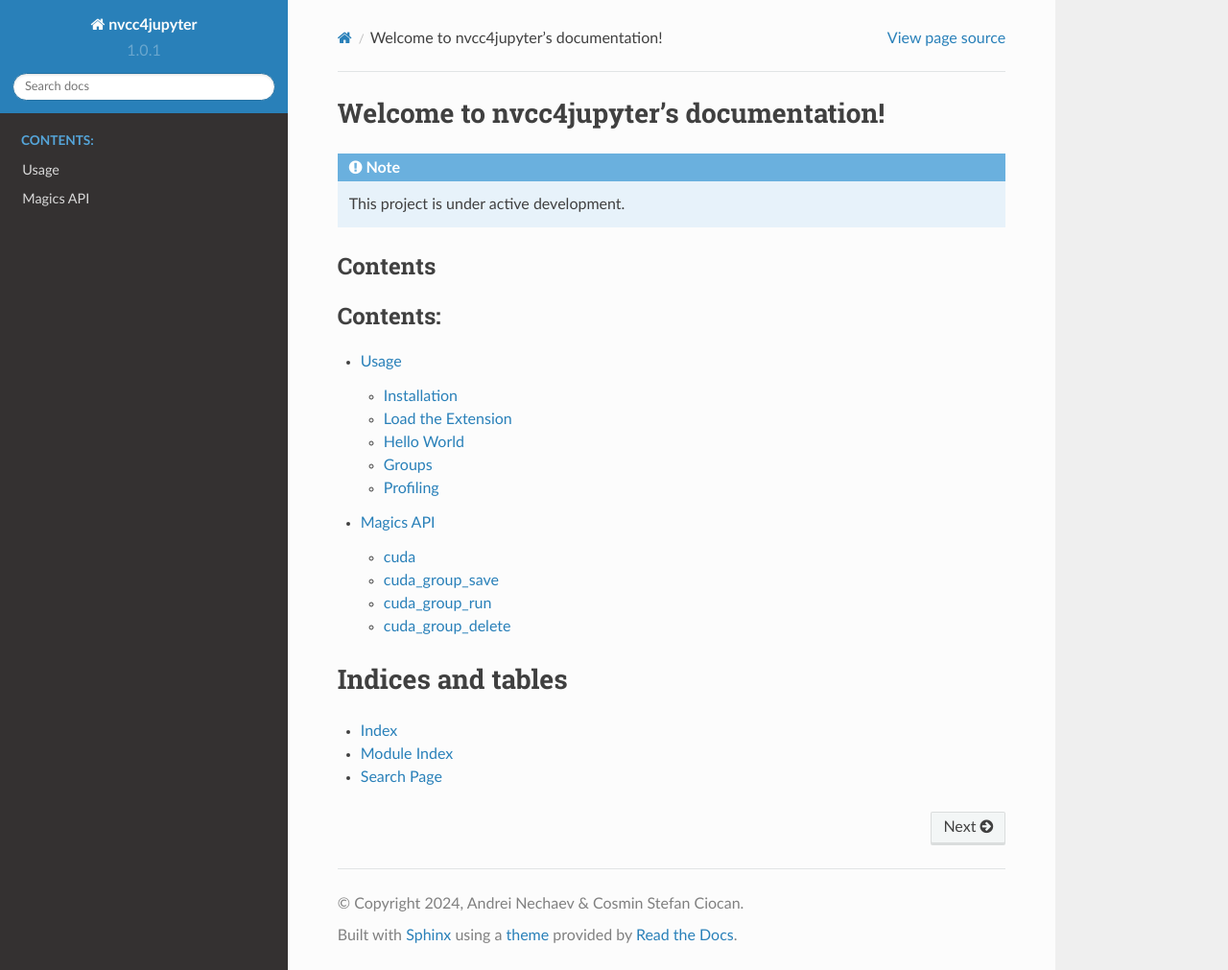
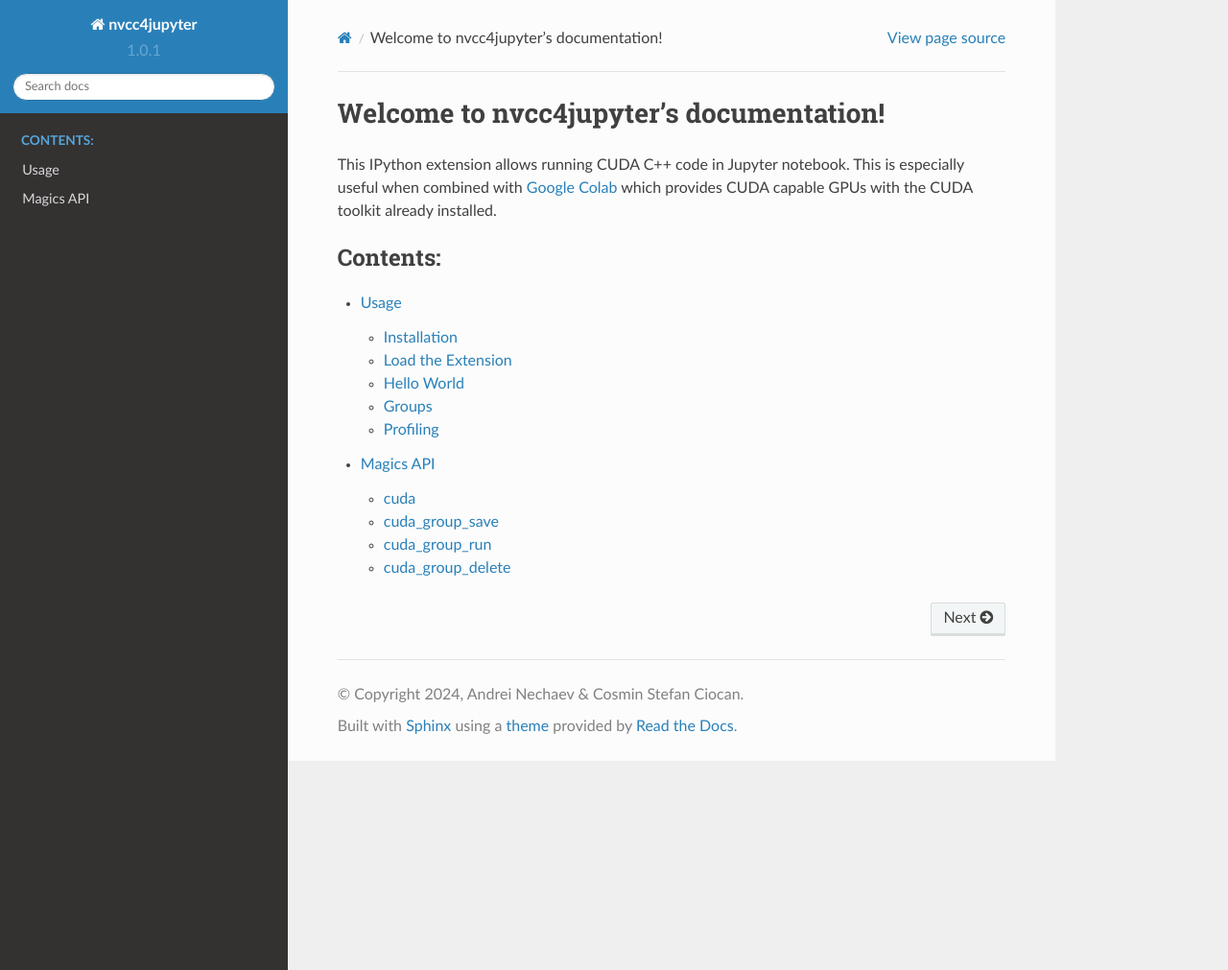
Before and after one commit to andreinechaev/nvcc4jupyter, a Sphinx documentation site: the page built from docs/source/index.rst, in a window 1280 px wide and 1011 px high. Shown: the whole window at 96% size. Built offline with Sphinx 7.4.7 and the Read the Docs theme 2.0.0, drawn with Linux system fonts in a browser that asks for light colours.

Commit message:
Move project description from usage page to home page

```diff
--- a/docs/source/index.rst
+++ b/docs/source/index.rst
@@ -1,12 +1,9 @@
 Welcome to nvcc4jupyter's documentation!
 ========================================
 
-.. note::
-
-   This project is under active development.
-
-Contents
---------
+This IPython extension allows running CUDA C++ code in Jupyter notebook. This
+is especially useful when combined with `Google Colab <https://colab.research.google.com/>`_
+which provides CUDA capable GPUs with the CUDA toolkit already installed.
 
 .. toctree::
    :maxdepth: 2
@@ -14,10 +11,3 @@
 
    usage
    magics
-
-Indices and tables
-==================
-
-* :ref:`genindex`
-* :ref:`modindex`
-* :ref:`search`
```
Also changed, not shown: docs/source/usage.rst (+0 -8 lines).
